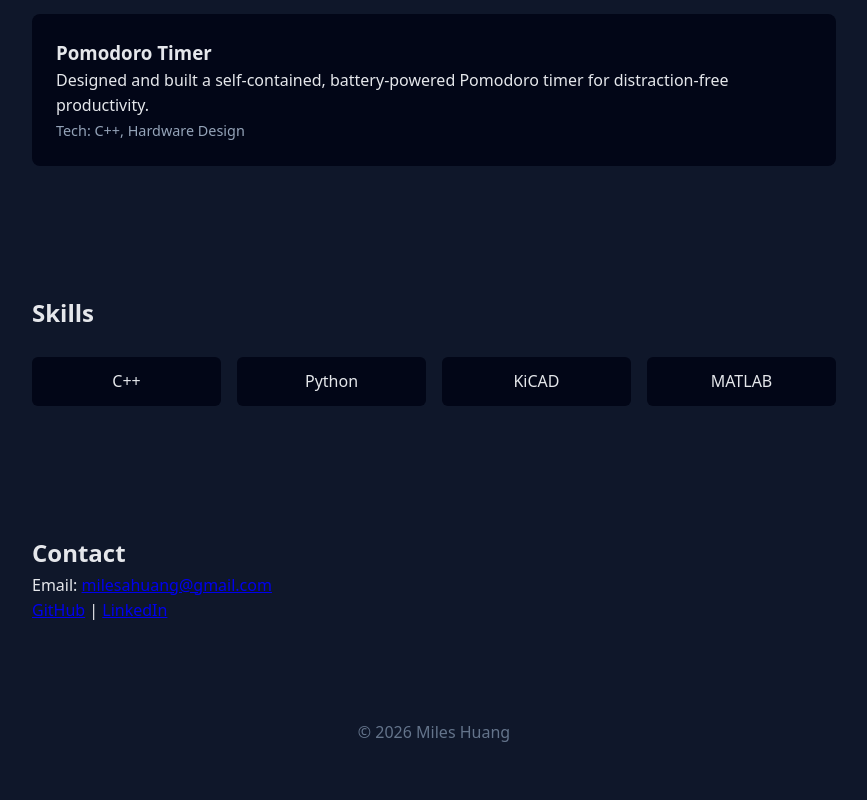
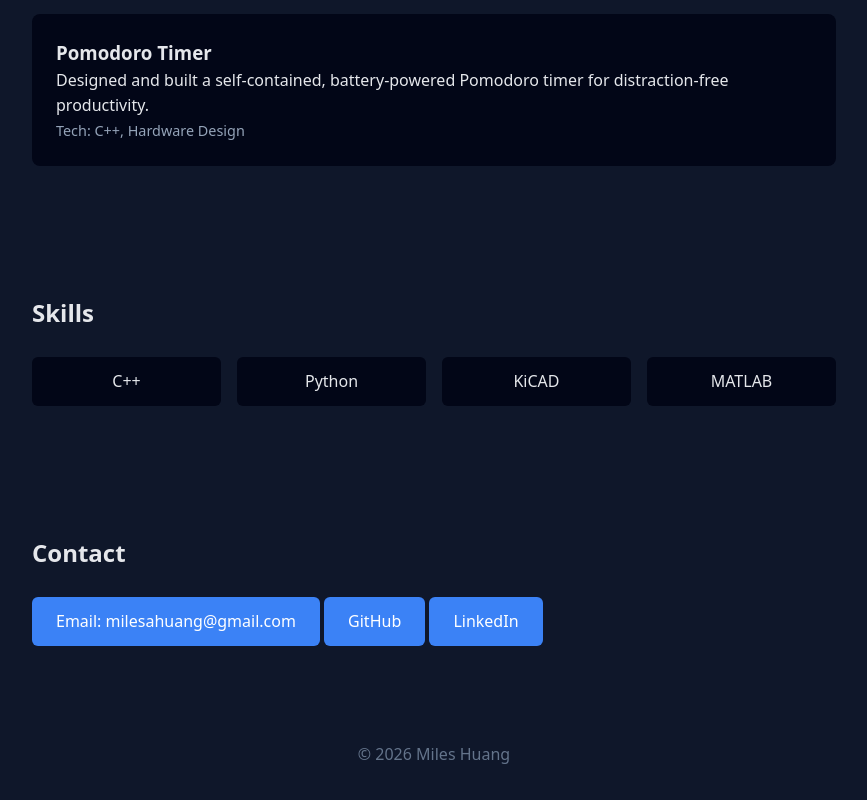
Before and after one commit to IncludedGem/includedgem.github.io, a plain HTML site: page index.html in a window 1280 px wide. Shown: the part 2002-2802 px from the top of the page, without its empty margins (206-1073 px from the left). Before the commit the page ends 2779 px from the top, so only its background shows below. Drawn offline with Linux system fonts and the light colour scheme.

Commit message:
Update index.html

```diff
--- a/index.html
+++ b/index.html
@@ -145,10 +145,10 @@
   <!-- Contact -->
   <section id="contact">
     <h2>Contact</h2>
-    <p>Email: <a href="mailto:milesahuang@gmail.com">milesahuang@gmail.com</a></p>
     <p>
-      <a href="https://github.com/IncludedGem">GitHub</a> |
-      <a href="https://www.linkedin.com/in/miles-huang-043040313/">LinkedIn</a>
+      <a href="mailto:milesahuang@gmail.com" class="btn">Email: milesahuang@gmail.com</a>
+      <a href="https://github.com/IncludedGem" class="btn">GitHub</a>
+      <a href="https://www.linkedin.com/in/miles-huang-043040313/" class="btn">LinkedIn</a>
     </p>
   </section>
 
```
